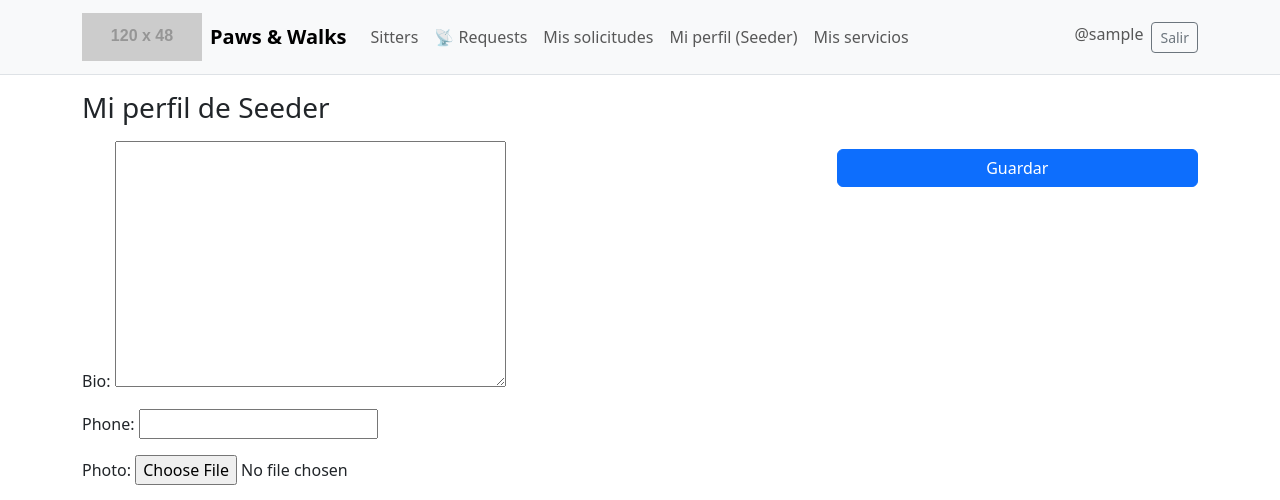
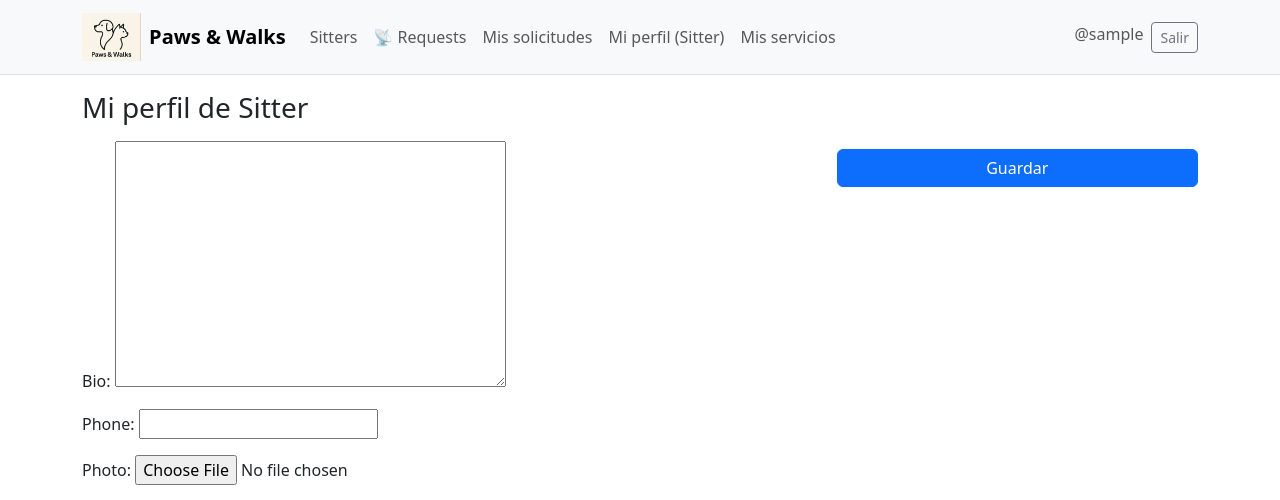
Before and after one commit to Hever-Alfonso/Paws-And-Walks, a Django app: page /sitters/me/profile/ in a window 1280 px wide. Shown: the top 500 px of the page. Run offline with Django 4.2, Linux system fonts and the light colour scheme; the visitor is signed in with stand-in values (Sample User, id 1); data comes from the database, SQL or seed files in the repository; grey boxes labelled with a size stand in for pictures from a placeholder-image service; data that the repository does not hold is empty; some libraries are stand-ins or nearby versions.

Commit message:
fix(ui): update official logo and clean repo baseline
- Replaced dummy placeholder logo with official static/images/logo_mvp.jpeg.
- Updated base.html to load logo via {% static %} and ensured {% load static %} tag is present.
- Adjusted profile_form.html (minor template cleanup).
- Added .gitignore to exclude local artifacts (.venv, db.sqlite3, media/, __pycache__, .DS_Store).
- Removed local test data (users, requests, ratings, uploads) to ship a clean baseline.
- Project now requires creating venv, installing deps, and running migrations on first run.

```diff
--- a/pawsproject/templates/base.html
+++ b/pawsproject/templates/base.html
@@ -1,4 +1,4 @@
-
+{% load static %}
 <!doctype html>
 <html lang="es">
 <head>
@@ -15,7 +15,7 @@
 <nav class="navbar navbar-expand-lg bg-light border-bottom mb-3">
   <div class="container">
     <a class="navbar-brand d-flex align-items-center" href="/">
-      <img src="https://dummyimage.com/120x48/eee/333.png&text=P%26W" alt="logo" class="logo-img me-2">
+      <img src="{% static 'images/Logo_mvp.jpeg' %}" alt="Paws & Walks" class="logo-img me-2">
       <strong>Paws & Walks</strong>
     </a>
     <button class="navbar-toggler" type="button" data-bs-toggle="collapse" data-bs-target="#navbarsExample">
@@ -27,7 +27,7 @@
         <li class="nav-item"><a class="nav-link" href="{% url 'requestsboard:list' %}">📡 Requests</a></li>
         {% if user.is_authenticated %}
           <li class="nav-item"><a class="nav-link" href="{% url 'requestsboard:mine' %}">Mis solicitudes</a></li>
-          <li class="nav-item"><a class="nav-link" href="{% url 'marketplace:my_profile' %}">Mi perfil (Seeder)</a></li>
+          <li class="nav-item"><a class="nav-link" href="{% url 'marketplace:my_profile' %}">Mi perfil (Sitter)</a></li>
           <li class="nav-item"><a class="nav-link" href="{% url 'marketplace:my_services' %}">Mis servicios</a></li>
         {% endif %}
       </ul>
--- a/pawsproject/templates/marketplace/profile_form.html
+++ b/pawsproject/templates/marketplace/profile_form.html
@@ -1,7 +1,7 @@
 
 {% extends 'base.html' %}
 {% block content %}
-<h3>Mi perfil de Seeder</h3>
+<h3>Mi perfil de Sitter</h3>
 <form method="post" enctype="multipart/form-data" class="mt-3">
   {% csrf_token %}
   <div class="row g-3">
```
Also changed, not shown: pawsproject/accounts/migrations/0001_initial.py (added), pawsproject/accounts/migrations/__init__.py (added), pawsproject/marketplace/migrations/0001_initial.py (added), pawsproject/marketplace/migrations/__init__.py (added), pawsproject/requestsboard/migrations/0001_initial.py (added), pawsproject/requestsboard/migrations/__init__.py (added), pawsproject/static/images/Logo_MVP.jpeg (added).
